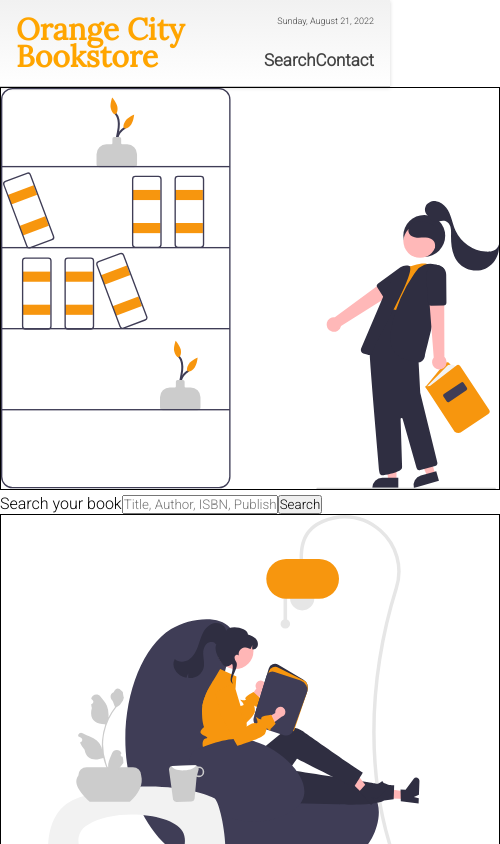
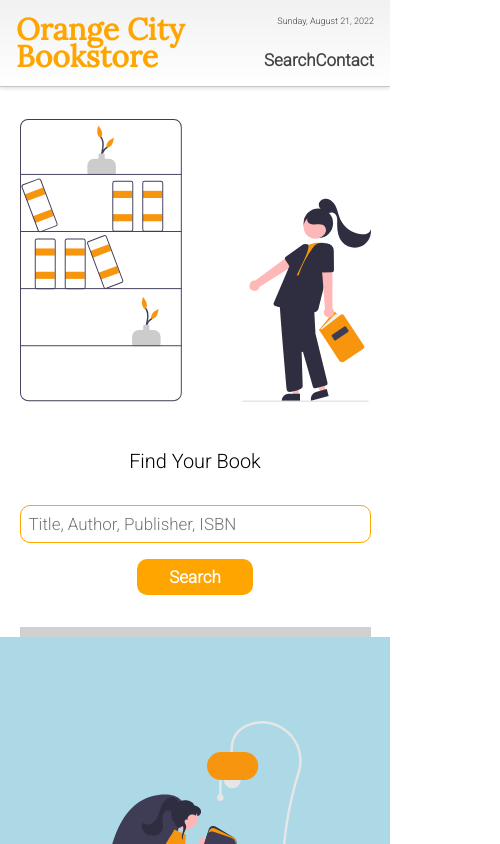
Before and after one commit to grandorca/orange-city-ebook, a React (Create React App) app: page / in a window 390 px wide. Shown: the top 844 px of the page, 500 px wide, since content can reach past the window. Built offline with nearby package versions, Linux system fonts and the light colour scheme.

Commit message:
search page upper part finished

```diff
--- a/src/components/items/Display.jsx
+++ b/src/components/items/Display.jsx
@@ -5,13 +5,15 @@ const Display = (props) => {
 
   const results = [{ id: 11, title: "title" }];
 
-  useEffect(() => {}, [props.searchResults]);
+  useEffect(() => {
+    console.log(props.searchResults);
+  }, [props.searchResults]);
 
   return (
-    <div className="book-display">
+    <div className="display">
       {results.map((book) => {
         return (
-          <div className="book-card" key={book.id}>
+          <div className="display-card" key={book.id}>
             {book.title}
           </div>
         );
--- a/src/components/pages/Contact.jsx
+++ b/src/components/pages/Contact.jsx
@@ -8,11 +8,15 @@ const Contact = () => {
 
         <div className="contact-text-container">
           <p className="contact-p" id="contact-p-text">
-            &nbsp;Designed and developed by a web developer, Moohyun Kang.
+            Designed and developed by a web developer, Moohyun Kang.
             <br />
             <br />
-            &nbsp;This website demonstrates back-end development skills handling
-            of data.asdfkjsd;ljfkjasd
+            This website provides book infromation to users.
+            <br />
+            The information can be searched with title, author, and publisher.
+            <br />
+            The search data is retrieved from Google Books APIs and displayed on
+            the screen.
           </p>
           <p className="contact-p" id="contact-p-anchor">
             <a
--- a/src/components/pages/Search.jsx
+++ b/src/components/pages/Search.jsx
@@ -24,16 +24,19 @@ const Search = () => {
   };
 
   return (
-    <div className="search-div">
+    <div className="search">
+      <div className="search-section">
         <Bookshelf />
 
         <div className="search-form">
-        <label className="search-label">
-          Search your book
+          <div className="search-form-center">
+            <label className="search-label">Find Your Book</label>
+
+            <div className="search-input-duo">
               <input
                 className="search-input"
                 ref={searchBarRef}
-            placeholder="Title, Author, ISBN, Publisher"
+                placeholder="Title, Author, Publisher, ISBN"
                 onChange={(e) => {
                   setQuery(searchBarRef.current.value);
                 }}
@@ -41,8 +44,8 @@ const Search = () => {
                   if (e.key === "Enter") searchButtonRef.current.click();
                 }}
               ></input>
-        </label>
               <button
+                className="search-button"
                 ref={searchButtonRef}
                 onClick={() => {
                   searchBook(query);
@@ -51,8 +54,11 @@ const Search = () => {
                 Search
               </button>
             </div>
+          </div>
+        </div>
+      </div>
 
-      <div className="result-div">
+      <div className="display-section">
         {result.length !== 0 ? <Display searchResults={result} /> : <Reading />}
       </div>
     </div>
--- a/src/styles/scss/_Footer.scss
+++ b/src/styles/scss/_Footer.scss
@@ -1,7 +1,7 @@
 @use "_abstracts" as *;
 
 footer {
-  color: $color-white;
+  color: $color-font;
   border-top: 1px solid;
   border-color: $color-gray;
 
--- a/src/styles/scss/_Search.scss
+++ b/src/styles/scss/_Search.scss
@@ -1,12 +1,106 @@
 @use "_abstracts" as *;
 
-.search-div {
+.search {
+  /**upper part of the search page*/
+  & .search-section {
+    width: 75vw;
+    margin: auto;
+    padding: 5rem 0;
+
+    @include tablet {
+      width: 90vw;
+    }
+
+    @include mobile {
+      padding: 2rem 0;
+    }
+
+    //dev
+    border-bottom: 10px solid $color-gray;
+  }
+
   & svg {
-    width: 500px;
+    width: 100%;
     min-width: 200px;
+    max-width: 550px;
+    height: auto;
+    margin: auto;
+  }
 
-    height: auto;
+  & .search-section {
+    display: flex;
+    flex-flow: row;
+    gap: 3rem 3rem;
+
+    @include mobile {
+      flex-flow: column;
+    }
+
+    //form contains label, input, button
+    & .search-form {
+      flex: 1;
+      display: grid;
+      place-items: center;
+
+      & .search-form-center {
+        display: flex;
+        align-items: center;
+        justify-content: center;
+        flex-flow: wrap column;
+        gap: 2rem;
+        width: 100%;
+
+        & .search-label {
+          display: block;
+          text-align: center;
+          font-size: $font-size-large;
+        }
+
+        & .search-input-duo {
+          display: flex;
+          align-items: center;
+          gap: 1rem;
+          width: 100%;
+
+          @include tablet {
+            flex-flow: column;
+          }
+
+          & .search-input {
+            outline: none;
+            padding: 0.5rem;
+            font-size: $font-size-medium;
+            border: 1px solid $color-orange;
+            border-radius: 10px;
+            min-width: 15rem;
+            width: 100%;
+          }
+
+          & .search-button {
+            padding: 0.5rem 2rem;
+            font-size: $font-size-medium;
+            font-weight: 600;
+            color: $color-white;
+            background-color: $color-orange;
+            border: none;
+            border-radius: 10px;
+
+            &:hover {
+              background-color: $color-orange-light;
+            }
+            &:active {
+              background-color: $color-orange-dark;
+            }
+          }
+        } //end of search-input-duo
+      }
+    } //end of search-form
+  }
+
+  /**lower part of the search page*/
+  & .display-section {
+    padding: 10vh 5vw;
     //dev
-    border: 1px solid black;
+    background-color: lightblue;
   }
 }
--- a/src/styles/style.css
+++ b/src/styles/style.css
@@ -89,7 +89,7 @@ header nav .nav-anchor:hover {
 }
 
 footer {
-  color: black;
+  color: rgba(20, 20, 20, 0.8);
   border-top: 1px solid;
   border-color: rgba(100, 100, 100, 0.3);
 }
@@ -106,17 +106,104 @@ footer .copyright .copyright-anchor {
   color: inherit;
 }
 
-.search-div svg {
-  width: 500px;
+.search {
+  /**upper part of the search page*/
+  /**lower part of the search page*/
+}
+.search .search-section {
+  width: 75vw;
+  margin: auto;
+  padding: 5rem 0;
+  border-bottom: 10px solid rgba(100, 100, 100, 0.3);
+}
+@media only screen and (max-width: 1024px) {
+  .search .search-section {
+    width: 90vw;
+  }
+}
+@media only screen and (max-width: 640px) {
+  .search .search-section {
+    padding: 2rem 0;
+  }
+}
+.search svg {
+  width: 100%;
   min-width: 200px;
+  max-width: 550px;
   height: auto;
-  border: 1px solid black;
+  margin: auto;
+}
+.search .search-section {
+  display: flex;
+  flex-flow: row;
+  gap: 3rem 3rem;
+}
+@media only screen and (max-width: 640px) {
+  .search .search-section {
+    flex-flow: column;
+  }
+}
+.search .search-section .search-form {
+  flex: 1;
+  display: grid;
+  place-items: center;
+}
+.search .search-section .search-form .search-form-center {
+  display: flex;
+  align-items: center;
+  justify-content: center;
+  flex-flow: wrap column;
+  gap: 2rem;
+  width: 100%;
+}
+.search .search-section .search-form .search-form-center .search-label {
+  display: block;
+  text-align: center;
+  font-size: calc(16px + 1vmin);
+}
+.search .search-section .search-form .search-form-center .search-input-duo {
+  display: flex;
+  align-items: center;
+  gap: 1rem;
+  width: 100%;
+}
+@media only screen and (max-width: 1024px) {
+  .search .search-section .search-form .search-form-center .search-input-duo {
+    flex-flow: column;
+  }
+}
+.search .search-section .search-form .search-form-center .search-input-duo .search-input {
+  outline: none;
+  padding: 0.5rem;
+  font-size: calc(15px + 0.5vmin);
+  border: 1px solid orange;
+  border-radius: 10px;
+  min-width: 15rem;
+  width: 100%;
+}
+.search .search-section .search-form .search-form-center .search-input-duo .search-button {
+  padding: 0.5rem 2rem;
+  font-size: calc(15px + 0.5vmin);
+  font-weight: 600;
+  color: white;
+  background-color: orange;
+  border: none;
+  border-radius: 10px;
+}
+.search .search-section .search-form .search-form-center .search-input-duo .search-button:hover {
+  background-color: #ffae19;
+}
+.search .search-section .search-form .search-form-center .search-input-duo .search-button:active {
+  background-color: #e59400;
+}
+.search .display-section {
+  padding: 10vh 5vw;
+  background-color: lightblue;
 }
 
 .contact {
   flex: 1;
   margin: auto;
-  margin-top: 10vh;
 }
 .contact .contact-card {
   display: flex;
@@ -125,16 +212,22 @@ footer .copyright .copyright-anchor {
   border: 1px solid rgba(100, 100, 100, 0.3);
   border-radius: 30px;
   box-shadow: rgba(0, 0, 0, 0.16) 0px 1px 4px;
+  width: 70vw;
+  max-width: 800px;
+  margin: auto;
+  margin-top: 10vh;
+  margin-bottom: 10vh;
 }
 @media only screen and (max-width: 640px) {
   .contact .contact-card {
+    width: 90vw;
     flex-flow: column;
-    width: 90vw;
+    margin-top: 5vh;
   }
 }
 .contact .contact-card .contact-user {
   width: 300px;
-  min-width: 100px;
+  min-width: 150px;
   height: auto;
 }
 .contact .contact-card .contact-text-container {
```
Also changed, not shown: src/styles/scss/_Contact.scss (+8 -3 lines), src/styles/scss/__abstracts.scss (+9 -1 lines), 1 other file (tests, documents, lock files or other folders). Lines whose indentation alone changed are shown as unchanged.
